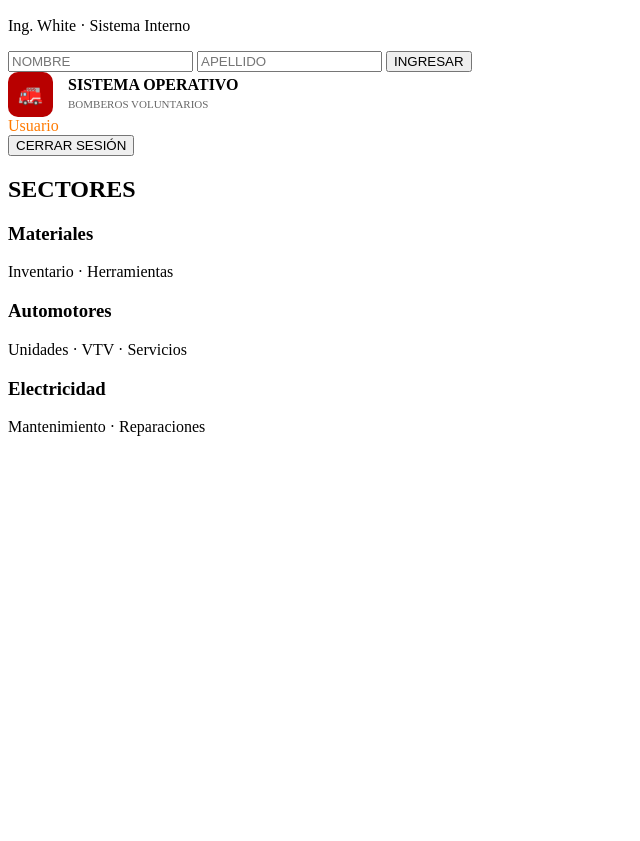
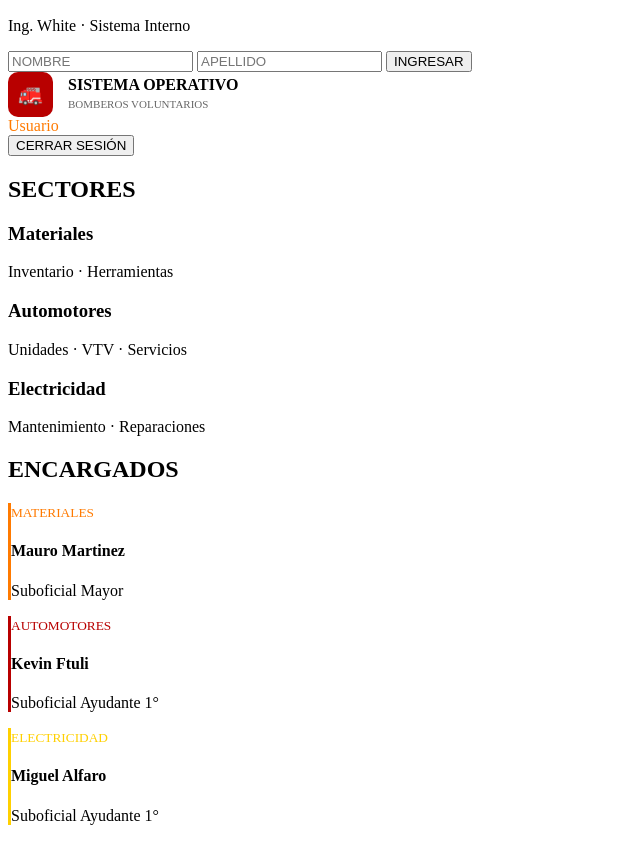
Before and after one commit to DinoDetzel/ms2-2026-g17, a website: page public/index.html in a window 1280 px wide. Shown: the part 116-957 px from the top of the page, without its empty margins (0-640 px from the left). Before the commit the page ends 800 px from the top, so only its background shows below. Drawn offline with Linux system fonts and the light colour scheme; files that its build step writes are made by us from their sources.

Commit message:
encargados

```diff
--- a/public/index.html
+++ b/public/index.html
@@ -49,3 +49,20 @@
                 <div class="sector-content"><h3>Electricidad</h3><span>Mantenimiento · Reparaciones</span></div>
             </div>
         </div>
+
+<div class="contacts">
+            <h2 style="border-left-color: #fff;">ENCARGADOS</h2>
+            <div class="contact-grid">
+                <div class="contact" style="border-left: 3px solid #ff7a00;">
+                    <small style="color: #ff7a00;">MATERIALES</small><h4>Mauro Martinez</h4><p>Suboficial Mayor</p>
+                </div>
+                <div class="contact" style="border-left: 3px solid #b80000;">
+                    <small style="color: #b80000;">AUTOMOTORES</small><h4>Kevin Ftuli</h4><p>Suboficial Ayudante 1°</p>
+                </div>
+                <div class="contact" style="border-left: 3px solid #ffd000;">
+                    <small style="color: #ffd000;">ELECTRICIDAD</small><h4>Miguel Alfaro</h4><p>Suboficial Ayudante 1°</p>
+                </div>
+            </div>
+        </div>
+        <div id="panel-admin-vencimientos" style="display:none; margin-top:40px; padding:20px; border:1px solid #b80000; border-radius:10px;"></div>
+    </section>
```
